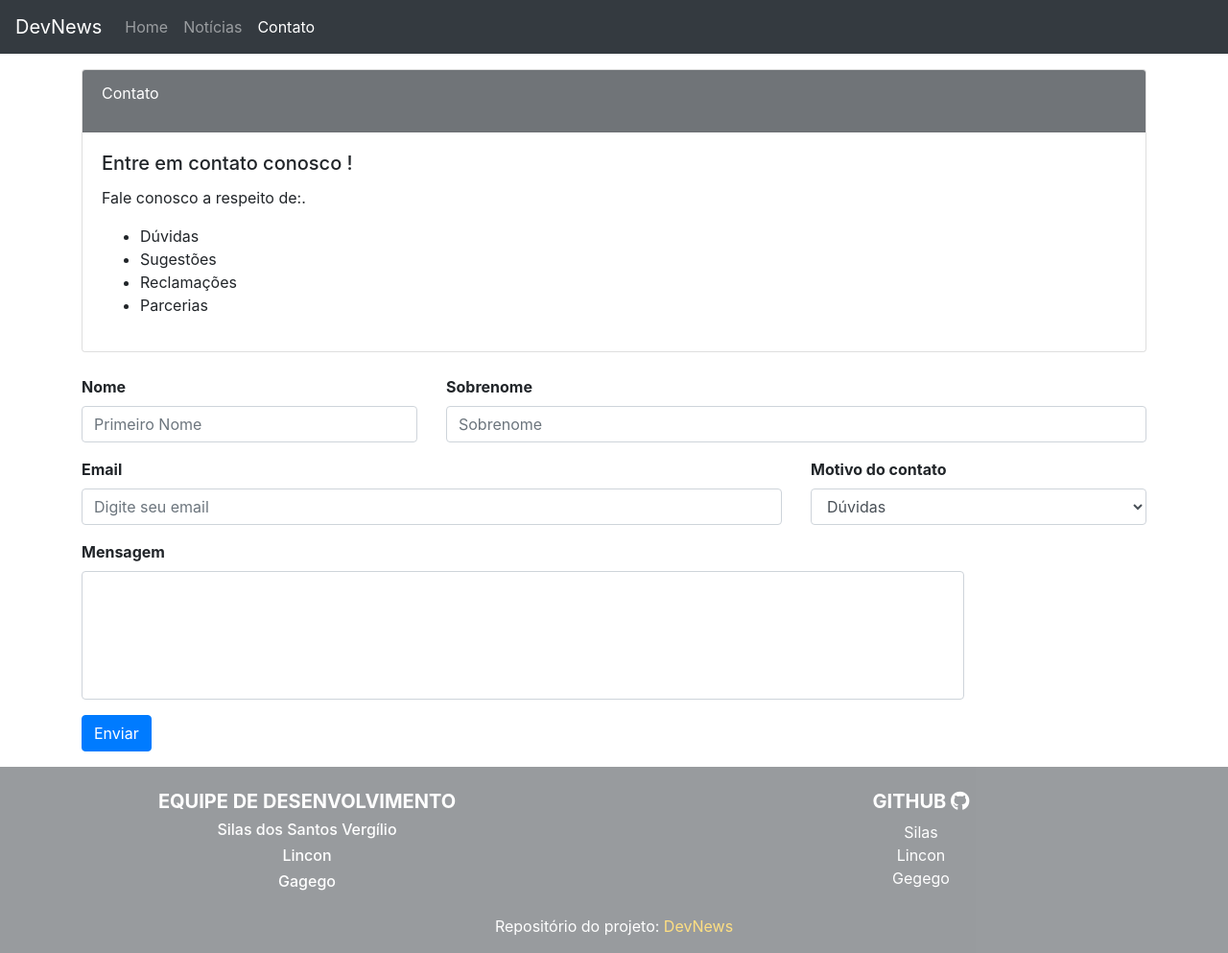
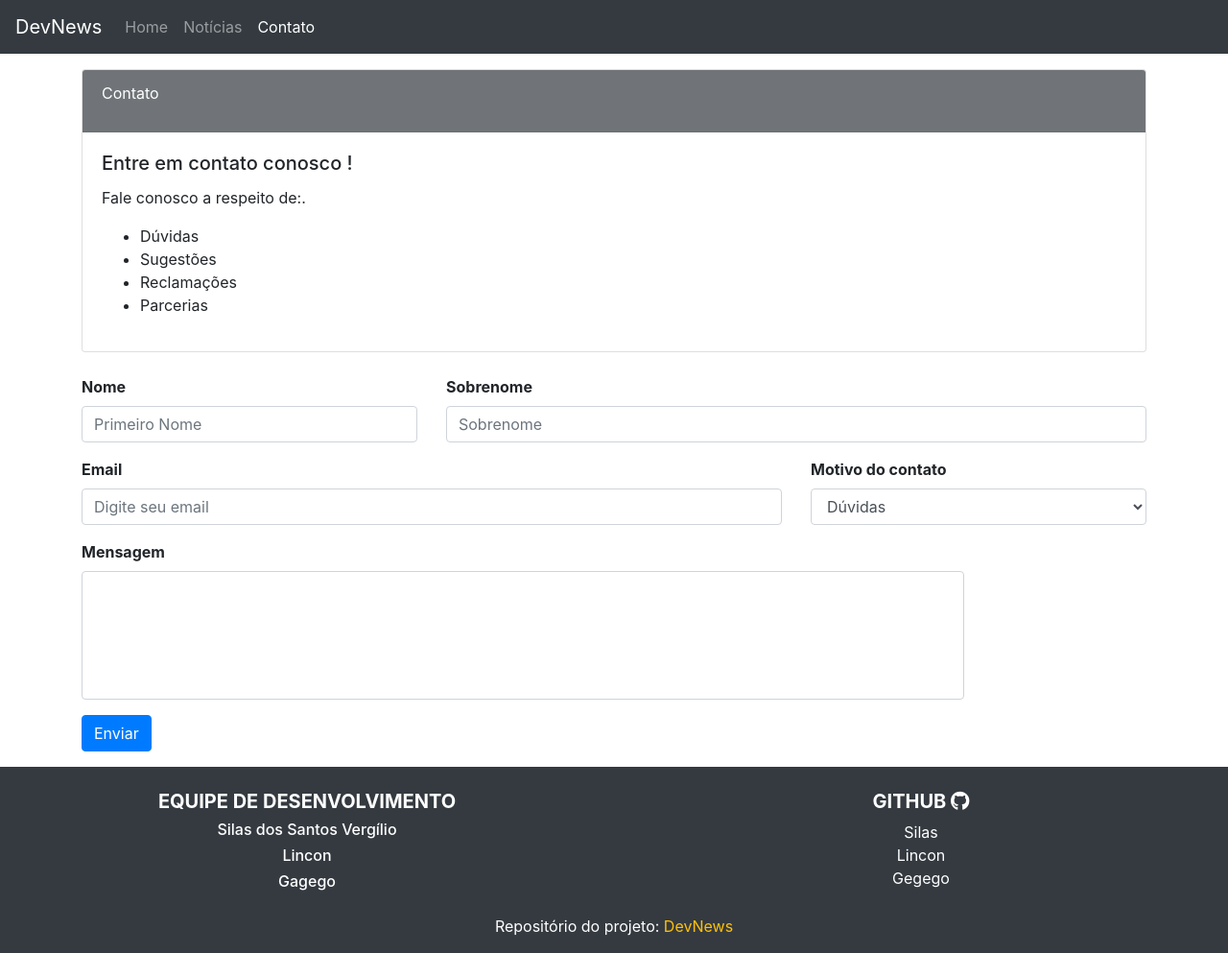
Before and after one commit to eulincon/exercicioBootstrapHtmlCss, a plain HTML site: page contato.html in a window 1280 px wide. Shown: the whole page at 96% size. Drawn offline with nearby package versions, Linux system fonts and the light colour scheme.

Commit message:
correct color footer

```diff
--- a/contato.html
+++ b/contato.html
@@ -133,7 +133,7 @@
 
 
   <!-- Footer -->
-  <footer class="page-footer font-small teal pt-4 bg-dark text-white " style="opacity: 0.5;">
+  <footer class="page-footer font-small  pt-4 bg-dark text-white " >
 
   <!-- Footer Text -->
     <div class="container-fluid text-center mx-auto">
```
